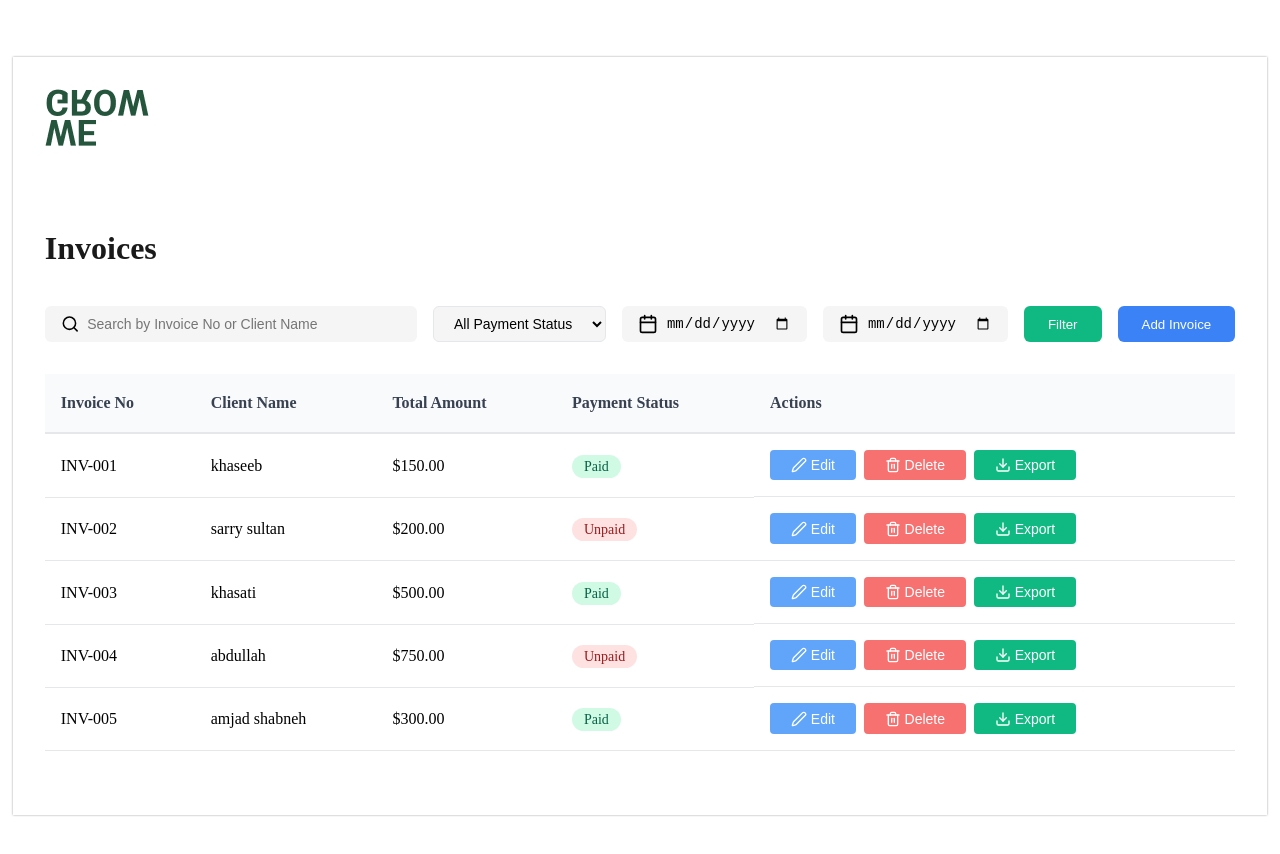
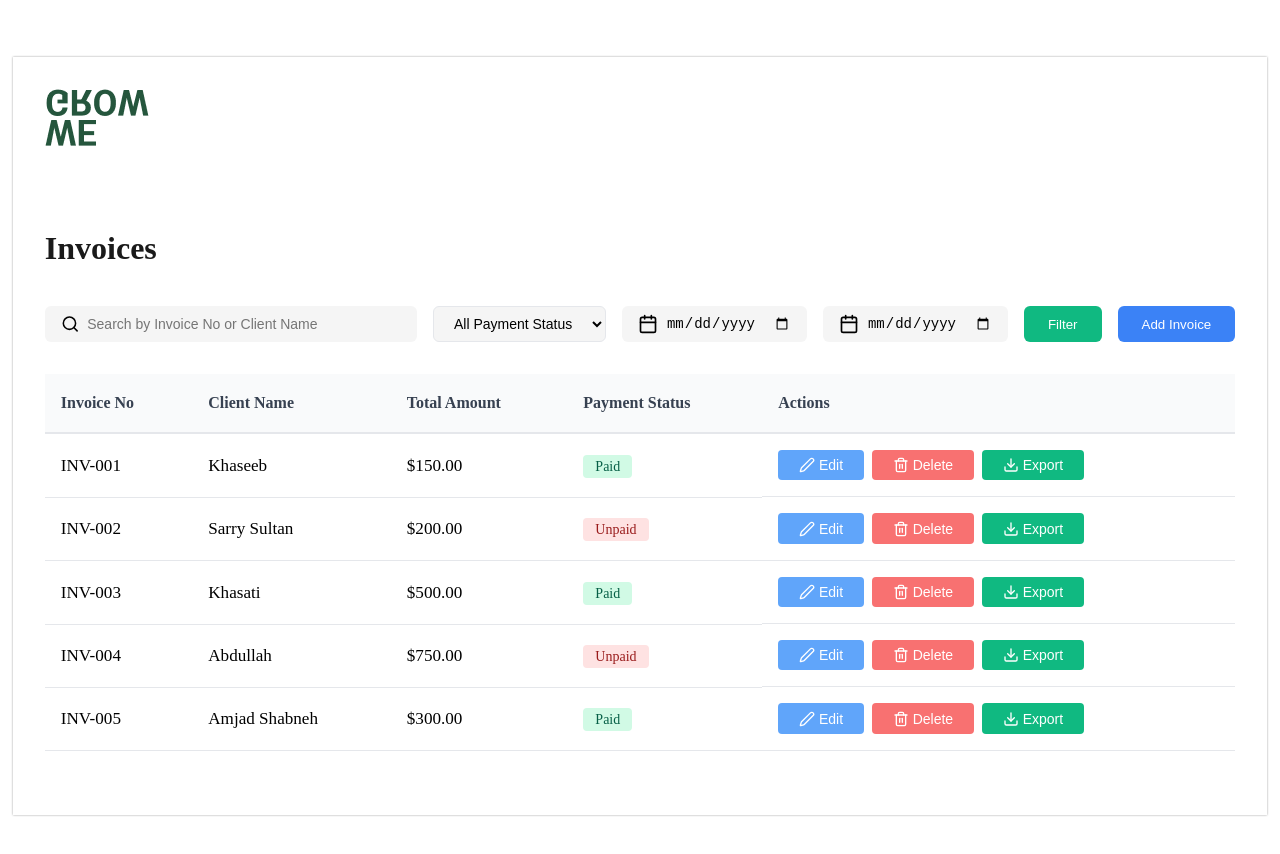
Before and after one commit to AbdallahShnaino/GSGReactProject, a React (Vite) app: page / in a window 1280 px wide. Shown: the top 854 px of the page. Built offline with nearby package versions, Linux system fonts and the light colour scheme.

Commit message:
SCRUM-14 <css improvemnts>

```diff
--- a/src/screens/invoiceList/invoiceListScreen.css
+++ b/src/screens/invoiceList/invoiceListScreen.css
@@ -3,6 +3,7 @@
   margin: 4% auto;
   background-color: var(--white);
   box-shadow: 0px 0px 2px #1a1a1a6e;
+  text-transform: capitalize;
 }
 
 .invoice-container .logo {
@@ -119,13 +120,14 @@ select {
 }
 
 .invoice-table td {
+  font-size: 1.07rem;
   padding: 1rem;
   border-bottom: 1px solid #e5e7eb;
 }
 
 .status-badge {
   padding: 0.25rem 0.75rem;
-  border-radius: 1rem;
+  border-radius: 0.25rem;
   font-size: 0.875rem;
   font-weight: 500;
 }
@@ -233,9 +235,16 @@ select {
 .form-group select {
   width: 100%;
   padding: 0.5rem;
-  border: 1px solid #e5e7eb;
+  border: 2px solid #e5e7eb;
   border-radius: 0.375rem;
   font-size: 0.875rem;
+  transition: 0.2s;
+  outline: none;
+}
+
+.form-group input:focus,
+.form-group select:focus {
+  border: 2px solid #059669;
 }
 
 .modal-actions {
@@ -286,6 +295,10 @@ select {
     margin-left: 0;
     width: 100%;
   }
+  .invoice-table th,
+  .invoice-table td {
+    font-size: 1rem;
+  }
 
   .invoice-table th:nth-child(2),
   .invoice-table td:nth-child(2) {
```
